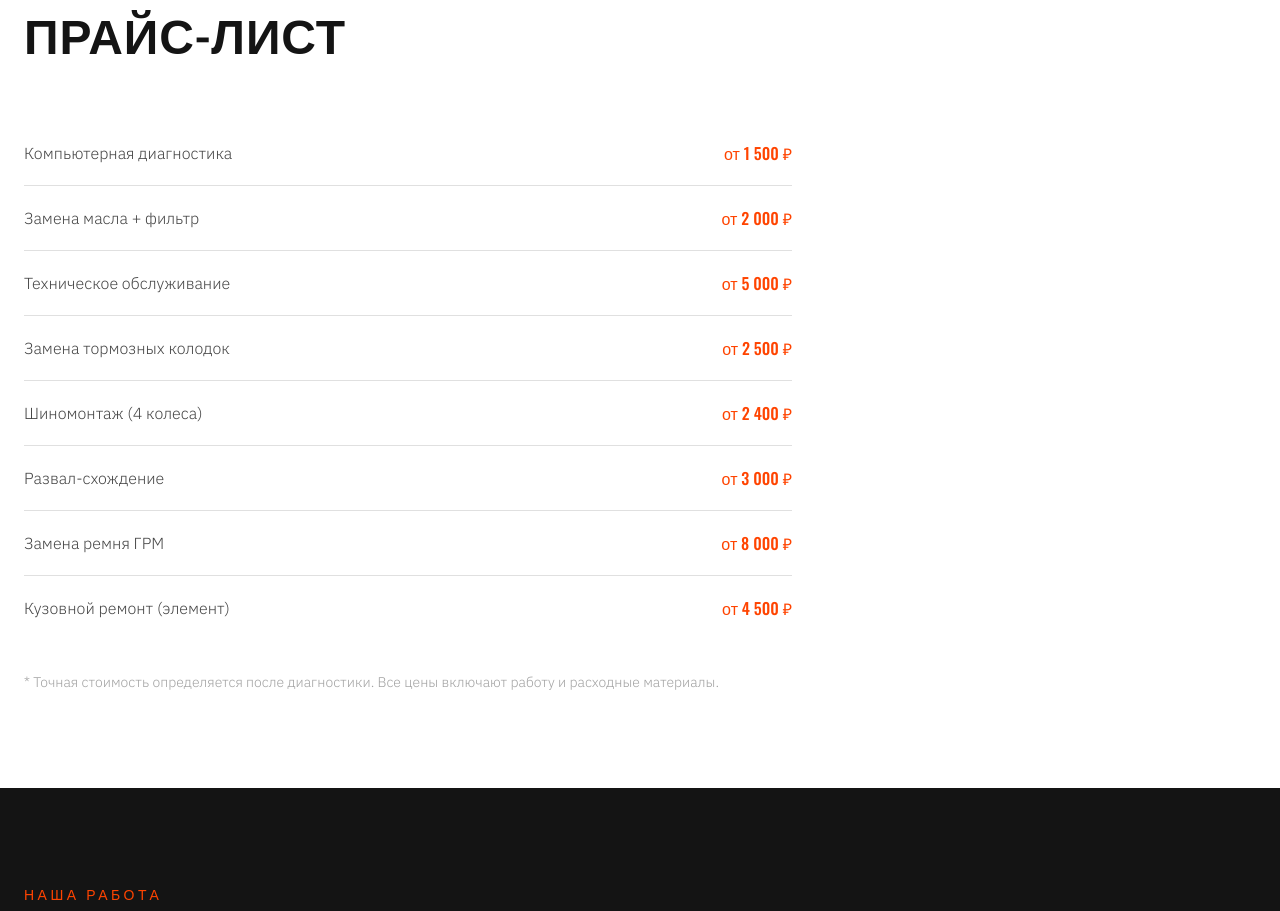
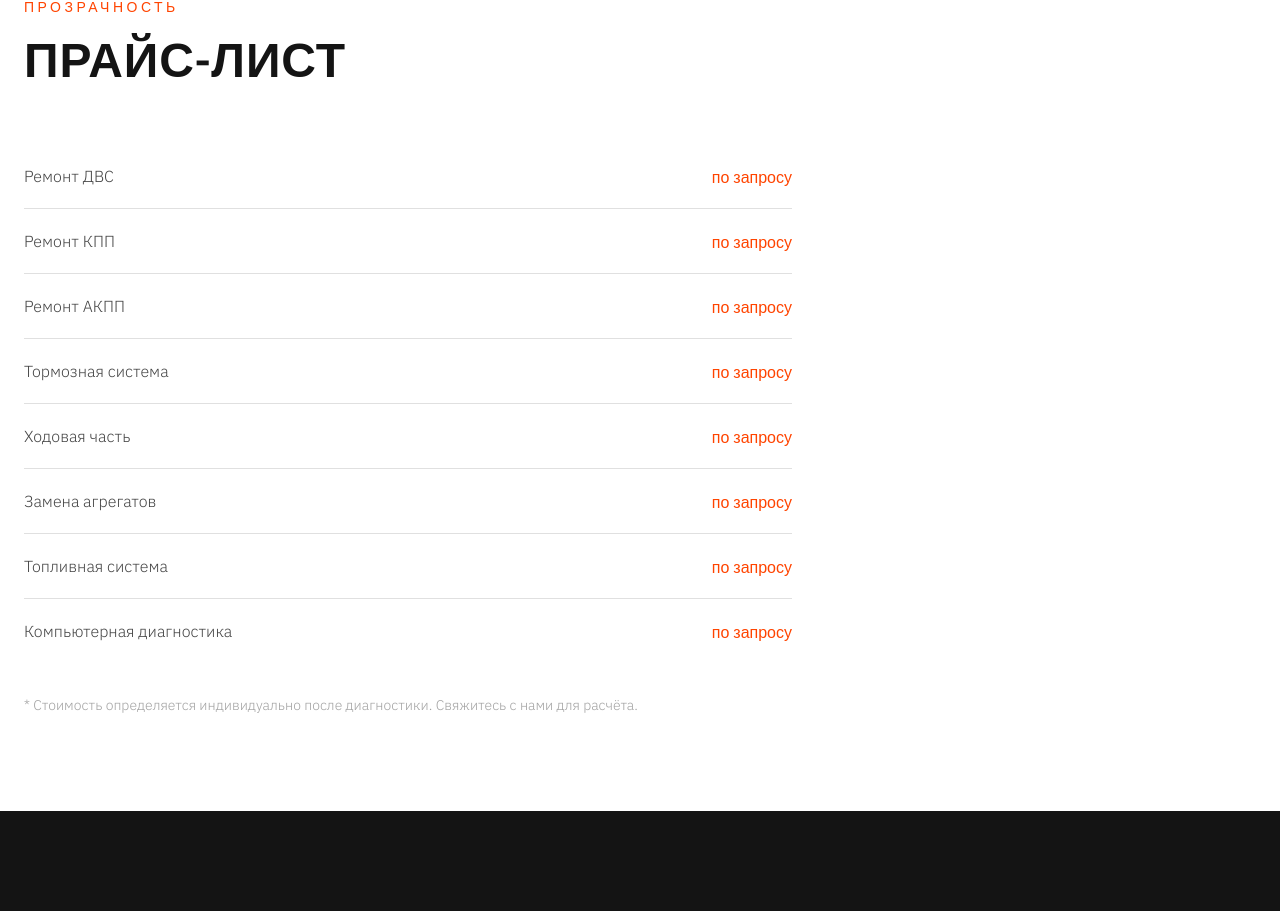
Before and after one commit to pr-poehali-dev/autoservice-site, a React (Vite) app: page / in a window 1280 px wide. Shown: the part 2573-3484 px from the top of the page. Built offline with nearby package versions, Linux system fonts and the light colour scheme.

Commit message:
Оставить функциональность по запросу

```diff
--- a/src/pages/Index.tsx
+++ b/src/pages/Index.tsx
@@ -15,25 +15,25 @@ const NAV_ITEMS = [
 ];
 
 const SERVICES = [
-  { icon: "Wrench", title: "Диагностика", desc: "Компьютерная диагностика всех систем автомобиля" },
-  { icon: "Settings", title: "ТО и обслуживание", desc: "Плановое техническое обслуживание по регламенту" },
-  { icon: "Zap", title: "Электрика", desc: "Ремонт и замена электрооборудования" },
-  { icon: "Gauge", title: "Двигатель", desc: "Капитальный и текущий ремонт двигателей" },
-  { icon: "Car", title: "Кузовной ремонт", desc: "Устранение вмятин, покраска, полировка" },
-  { icon: "Disc", title: "Тормоза", desc: "Замена колодок, дисков, прокачка системы" },
-  { icon: "Wind", title: "Шиномонтаж", desc: "Замена, балансировка, хранение шин" },
-  { icon: "Droplets", title: "Замена масла", desc: "Замена технических жидкостей с фильтрами" },
+  { icon: "Gauge", title: "Ремонт ДВС", desc: "Диагностика, текущий и капитальный ремонт двигателей любых марок" },
+  { icon: "Settings", title: "Ремонт КПП", desc: "Ремонт и обслуживание механических коробок передач" },
+  { icon: "RefreshCw", title: "Ремонт АКПП", desc: "Диагностика, ремонт и обслуживание автоматических коробок" },
+  { icon: "Disc", title: "Тормозная система", desc: "Ремонт и обслуживание тормозной системы, замена колодок и дисков" },
+  { icon: "Car", title: "Ходовая часть", desc: "Диагностика и ремонт подвески, рулевого управления" },
+  { icon: "Wrench", title: "Замена агрегатов", desc: "Замена двигателей, коробок и других агрегатов" },
+  { icon: "Droplets", title: "Топливная система", desc: "Чистка, ремонт и обслуживание топливной системы" },
+  { icon: "Zap", title: "Диагностика", desc: "Компьютерная диагностика всех систем автомобиля" },
 ];
 
 const PRICES = [
-  { service: "Компьютерная диагностика", price: "от 1 500 ₽" },
-  { service: "Замена масла + фильтр", price: "от 2 000 ₽" },
-  { service: "Техническое обслуживание", price: "от 5 000 ₽" },
-  { service: "Замена тормозных колодок", price: "от 2 500 ₽" },
-  { service: "Шиномонтаж (4 колеса)", price: "от 2 400 ₽" },
-  { service: "Развал-схождение", price: "от 3 000 ₽" },
-  { service: "Замена ремня ГРМ", price: "от 8 000 ₽" },
-  { service: "Кузовной ремонт (элемент)", price: "от 4 500 ₽" },
+  { service: "Ремонт ДВС", price: "по запросу" },
+  { service: "Ремонт КПП", price: "по запросу" },
+  { service: "Ремонт АКПП", price: "по запросу" },
+  { service: "Тормозная система", price: "по запросу" },
+  { service: "Ходовая часть", price: "по запросу" },
+  { service: "Замена агрегатов", price: "по запросу" },
+  { service: "Топливная система", price: "по запросу" },
+  { service: "Компьютерная диагностика", price: "по запросу" },
 ];
 
 const REVIEWS = [
@@ -216,7 +216,7 @@ export default function Index() {
             ))}
           </div>
           <div className="reveal mt-8">
-            <p className="text-foreground/40 text-sm font-light">* Точная стоимость определяется после диагностики. Все цены включают работу и расходные материалы.</p>
+            <p className="text-foreground/40 text-sm font-light">* Стоимость определяется индивидуально после диагностики. Свяжитесь с нами для расчёта.</p>
           </div>
         </div>
       </section>
```
